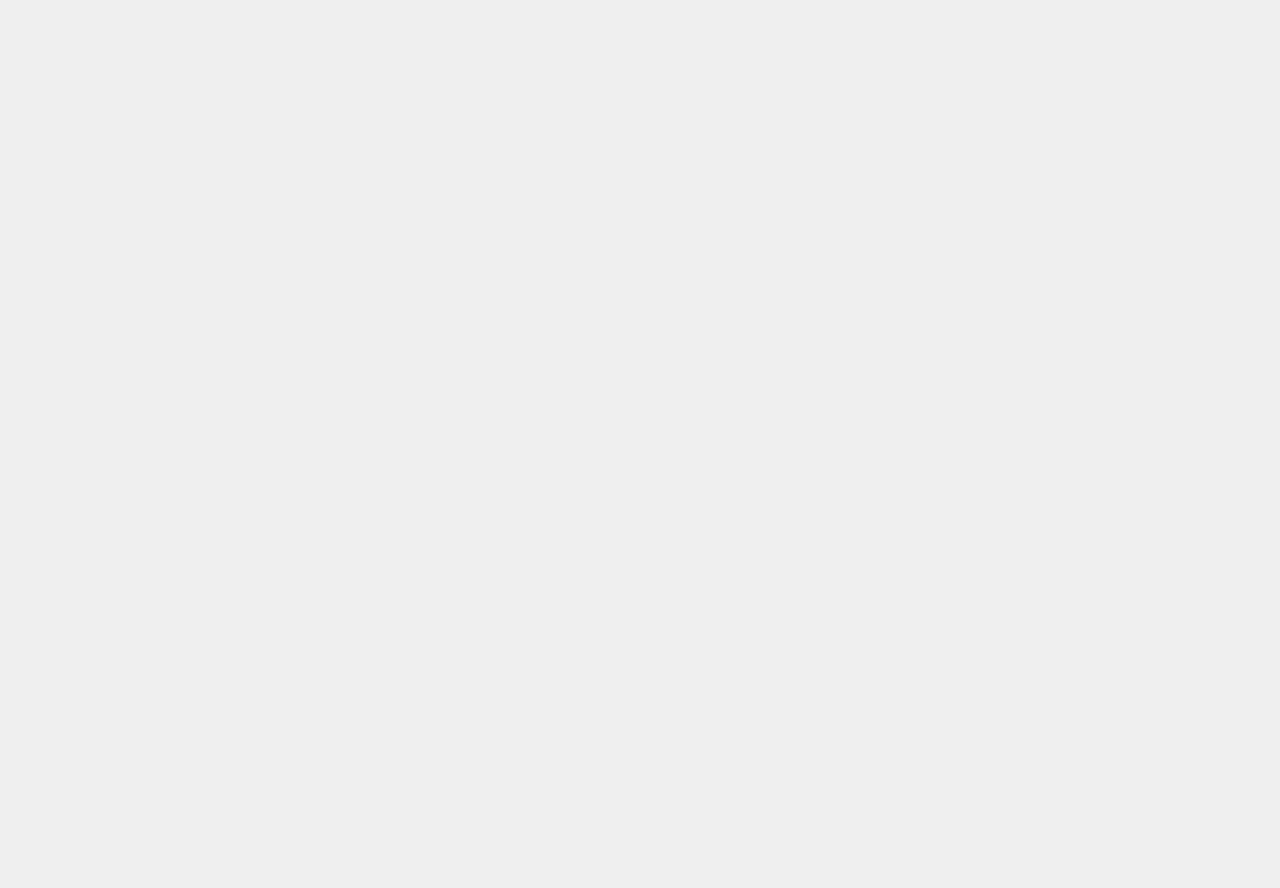
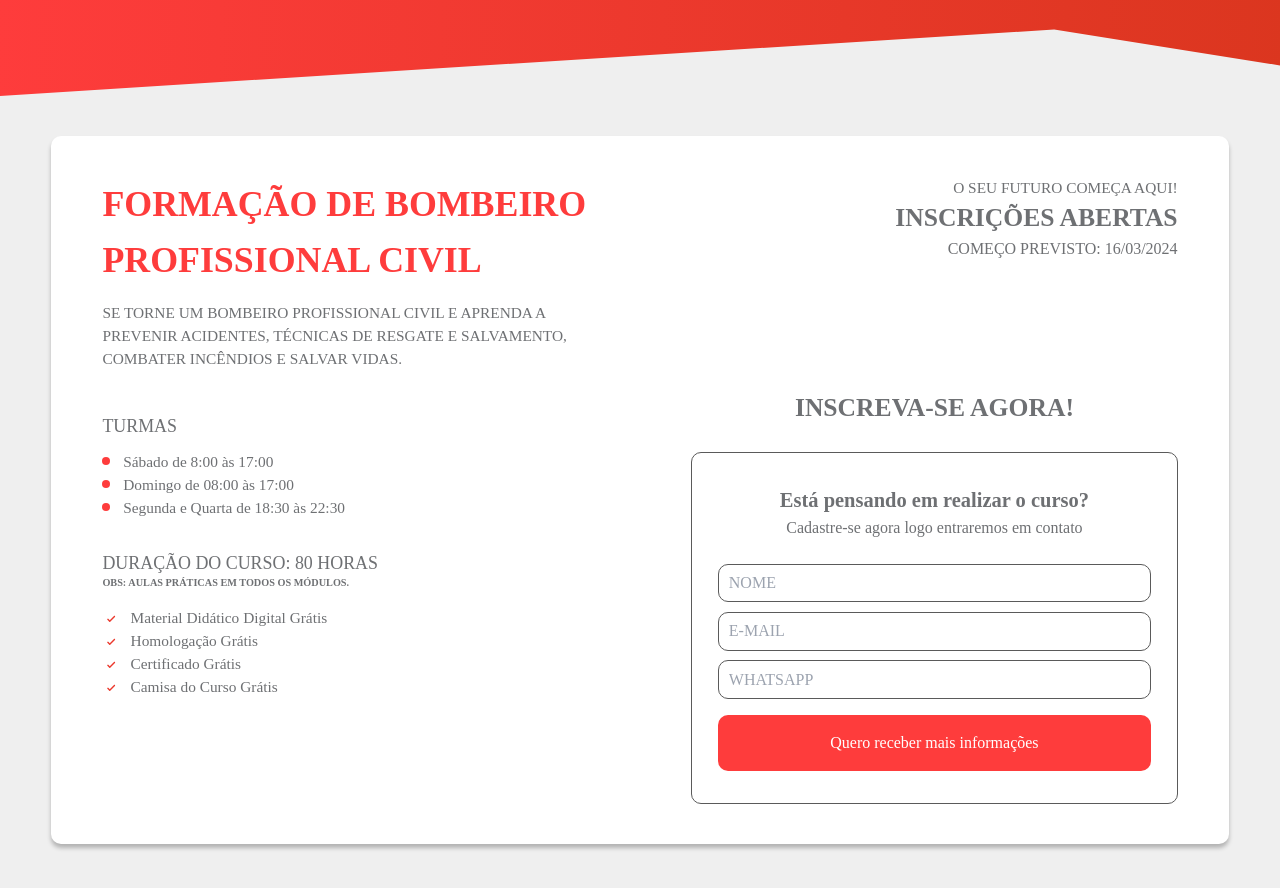
Before and after one commit to Joao-Manuel-S-M/linkercut, a React (Vite) app: page / in a window 1280 px wide. Shown: the part 840-1728 px from the top of the page. Before the commit the page ends 800 px from the top, so only its background shows below. Built offline with nearby package versions, Linux system fonts and the light colour scheme; a web font is replaced by a local one.

Commit message:
feat-desktop(sec1): init

```diff
--- a/src/data/service/index.ts
+++ b/src/data/service/index.ts
@@ -1 +1,2 @@
 export { server } from "./server";
+export { sec1Data } from "./sec1_data";
--- /dev/null
+++ b/src/data/service/sec1_data.ts
@@ -0,0 +1,15 @@
+export function sec1Data() {
+    return {
+        data1: [
+            "Sábado de 8:00 às 17:00",
+            "Domingo de 08:00 às 17:00",
+            "Segunda e Quarta de 18:30 às 22:30"
+        ],
+        data2: [
+            "Material Didático Digital Grátis",
+            "Homologação Grátis",
+            "Certificado Grátis",
+            "Camisa do Curso Grátis"
+        ]
+    }
+}
--- /dev/null
+++ b/src/pages/Home/DesktopSections/Sect1.tsx
@@ -0,0 +1,112 @@
+import tw from "tailwind-styled-components"
+import { useState, useEffect } from "react";
+
+// Animation
+
+// Icons
+import vetor1 from '@icons/vetor1.svg'
+import check from '@icons/check.svg'
+
+// Imgs
+
+// Services & Utils
+import { server } from "@services/index";
+import { util } from "@utils/index"
+
+// Components
+
+function Home({ func }: any) {
+    const data1 = [
+        "Sábado de 8:00 às 17:00",
+        "Domingo de 08:00 às 17:00",
+        "Segunda e Quarta de 18:30 às 22:30"
+    ]
+
+    const data2 = [
+        "Material Didático Digital Grátis",
+        "Homologação Grátis",
+        "Certificado Grátis",
+        "Camisa do Curso Grátis"
+    ]
+
+
+    return (
+        <Wrapper>
+            <img src={vetor1} alt="" className="mb-[5vh] w-full" />
+            <main style={{ boxShadow: '0px 4px 4px 0px rgba(0, 0, 0, 0.25)' }} className="bg-white1 w-[92vw] mx-auto px-[4vw] py-[5vh] flex justify-between rounded-[10px]">
+                <section className="w-[50vw]">
+                    <div>
+                        <h2 className="text-red1 text-[2.8vw]  leading-[7vh] font-bold uppercase mb-[1.6vh]">Formação de bombeiro
+                            profissional civil</h2>
+                        <p className="text-[1.2vw]  mb-[5vh] uppercase w-[500px]">Se torne um Bombeiro Profissional Civil e aprenda a prevenir acidentes, técnicas de resgate e salvamento, combater incêndios e salvar vidas.</p>
+                    </div>
+                    <div>
+                        <p className="text-[1.4vw] uppercase mb-[1vh] leading-[4vh]">turmas</p>
+                        <ul className="pb-[5vh]">
+                            {
+                                data1.map(el => {
+                                    return (
+                                        <li className="flex gap-[1vw] items-center">
+                                            <div className="w-[8px] h-[8px] bg-red1 rounded-full"></div>
+                                            <p className="text-[1.2vw]">{el}</p>
+                                        </li>
+                                    )
+                                })
+                            }
+                        </ul>
+                    </div>
+                    <div>
+                        <p className="text-[1.4vw] uppercase mb-[1vh] leading-[1vh]">DURAÇÃO DO CURSO: 80 horas</p>
+                        <p className="text-[0.8vw] uppercase mb-[2vh] font-bold">Obs: Aulas práticas em todos os módulos.</p>
+                        <ul className="pb-[5vh]">
+                            {
+                                data2.map(el => {
+                                    return (
+                                        <li className="flex gap-[1vw] items-center">
+                                            <img src={check} alt="" className="w-[1.2vw]" />
+                                            <p className="text-[1.2vw]">{el}</p>
+                                        </li>
+                                    )
+                                })
+                            }
+                        </ul>
+                    </div>
+                </section>
+                <section>
+                    <div className="pb-[16vh]">
+                        <p className="text-[1.2vw] text-end">O SEU FUTURO COMEÇA AQUI!</p>
+                        <p className="text-[2vw] text-end uppercase font-bold">Inscrições abertas</p>
+                        <p className="text-end uppercase">Começo PREVISTO: 16/03/2024</p>
+                    </div>
+                    <div>
+                        <p className="text-center text-[3.2vh] uppercase font-bold pb-[3vh]" >inscreva-se agora!</p>
+                        <div style={{
+                            border: "1px solid #5A5A5A",
+                            borderRadius: "10px"
+                        }}
+                            className="w-[38vw] py-[4vh] px-[2vw]">
+                            <p className="text-center text-[1.6vw] font-bold">Está pensando em realizar o curso?</p>
+                            <p className="text-center pb-[3vh]">Cadastre-se agora logo entraremos em contato</p>
+                            <div>
+                                <input type="text" style={{ border: "1px solid #5A5A5A" }} className="w-full rounded-[10px] py-[0.8vh] pl-[10px] mb-[1.2vh]" placeholder="NOME" />
+                                <input type="text" style={{ border: "1px solid #5A5A5A" }} className="w-full rounded-[10px] py-[0.8vh] pl-[10px] mb-[1.2vh]" placeholder="E-MAIL" />
+                                <input type="text" style={{ border: "1px solid #5A5A5A" }} className="w-full rounded-[10px] py-[0.8vh] pl-[10px] mb-[2vh]" placeholder="WHATSAPP" />
+                            </div>
+                            <button className="w-full rounded-[10px] bg-red1 text-white1 py-[2vh] text-center">Quero receber mais informações</button>
+                        </div>
+                    </div>
+                </section>
+            </main>
+        </Wrapper >
+    )
+}
+
+// Styles
+const Wrapper = tw.section`
+    flex
+    flex-col
+    flex-grow
+    pb-[10vh]
+`
+
+export default Home;
--- a/src/pages/Home/MobileSections/Sec1.tsx
+++ b/src/pages/Home/MobileSections/Sec1.tsx
@@ -10,19 +10,19 @@ import check from '@icons/check.svg'
 // Imgs
 
 // Services & Utils
-import { server } from "@services/index";
+import { server, sec1Data } from "@services/index";
 import { util } from "@utils/index"
 
 // Components
 
 function Home({ func }: any) {
     //  code logic
-
     const data1 = [
         "Sábado de 8:00 às 17:00",
         "Domingo de 08:00 às 17:00",
         "Segunda e Quarta de 18:30 às 22:30"
     ]
+
 
     const data2 = [
         "Material Didático Digital Grátis",
--- a/src/pages/Home/index.tsx
+++ b/src/pages/Home/index.tsx
@@ -15,6 +15,7 @@ import MHeader from "./MobileSections/Header"
 import MSec1 from "./MobileSections/Sec1"
 import { Loading } from "@components/Loading/Loading";
 import DHeader from "./DesktopSections/Header"
+import DSec1 from "./DesktopSections/Sect1"
 
 // Structure
 function Home() {
@@ -36,6 +37,7 @@ function Home() {
             <Desktop className="lg:flex flex-col">
                 {/* content here */}
                 <DHeader />
+                <DSec1 />
             </Desktop>
         </Wrapper >
     )
--- a/src/ui/components/Loading/Loading.tsx
+++ b/src/ui/components/Loading/Loading.tsx
@@ -29,7 +29,7 @@ const Wrapper = tw.section`
     items-center
     w-full
     h-screen
-    absolute
+    fixed
     top-0
     bg-white1
 `
```
